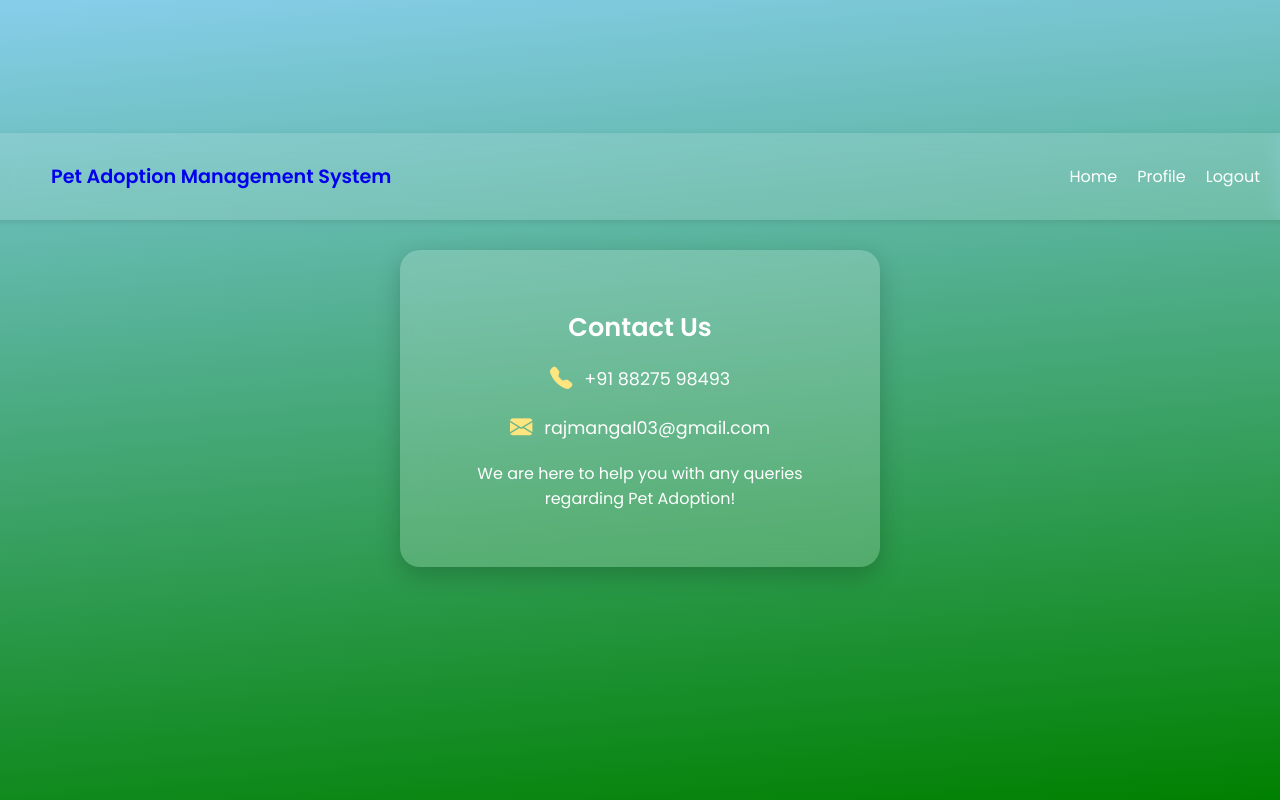
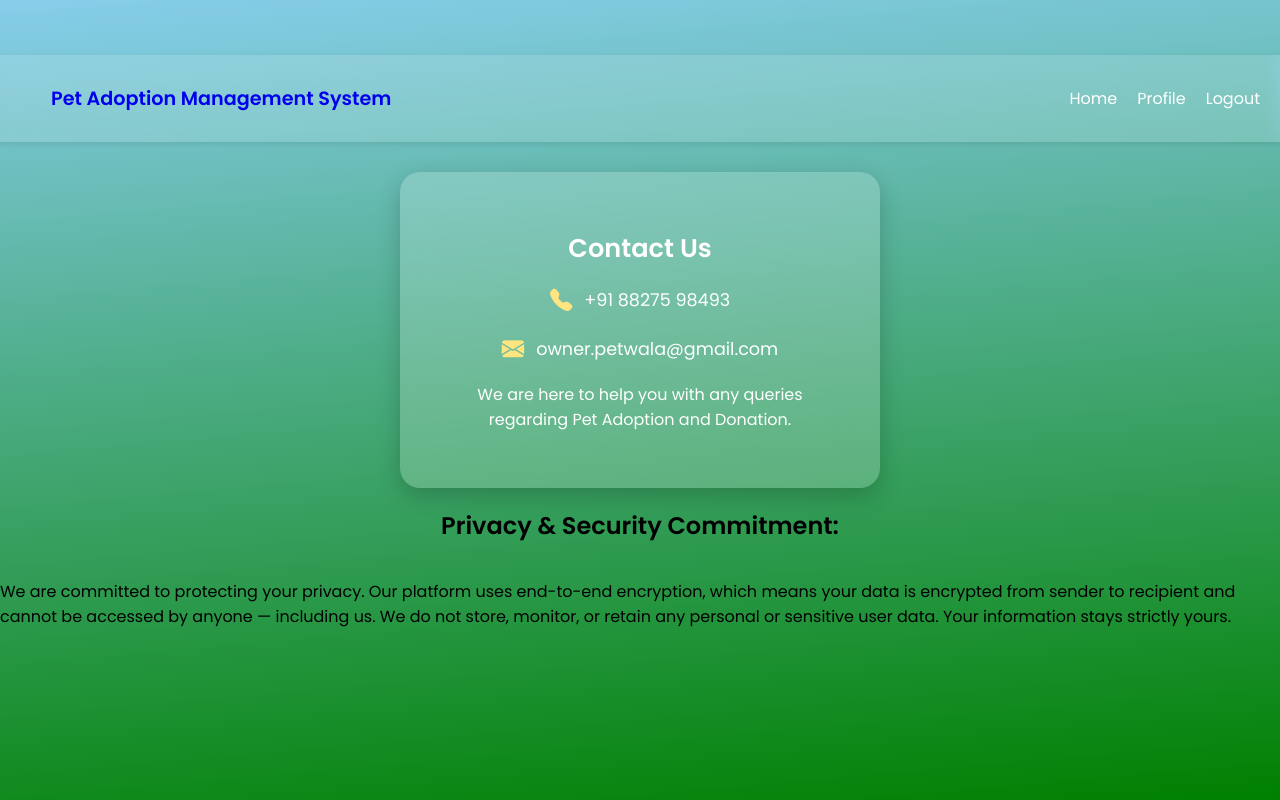
Before and after one commit to mangalji/Pet-Adoption-Management-System, a Flask app: page /support in a window 1280 px wide. Run offline with Flask 3, Linux system fonts and the light colour scheme; some libraries are stand-ins or nearby versions.

Commit message:
some changes

```diff
--- a/app.py
+++ b/app.py
@@ -845,11 +845,6 @@ def adopter_profile(adopterid):
 
 	return render_template('other_person_profile.html',username=user_data['name'],city=user_data['city'],donated_pets=donated_pets,adopted_pets=adopted_pets)
 
-# @registered.connect_via(app)
-# def after_registered(sender, user_data, **extra):
-# 	print(f"user registered: {user_data['username']} at {user_data['created_at']}! successfully")
-# 	flash(f"user registered: {user_data['username']} at {user_data['created_at']}! successfully","success")
-
 # this is a signal for creating the call request
 @call_request_created.connect_via(app)
 def on_call_request_created(sender,request_data,**extra):
@@ -907,5 +902,4 @@ def after_pet_donated(sender,transaction_data,**extra):
 
 # this is our main function of the project
 if __name__ == "__main__":
-
 	app.run(debug=True)
--- a/templates/customer_support.html
+++ b/templates/customer_support.html
@@ -1,16 +1,22 @@
-<!DOCTYPE html>
+<!doctype html>
 <html lang="en">
   <head>
-  <meta charset="UTF-8">
-  <meta name="viewport" content="width=device-width, initial-scale=1.0">
+    <meta charset="UTF-8" />
+    <meta name="viewport" content="width=device-width, initial-scale=1.0" />
     <title>Customer Support</title>
-  <link href="https://fonts.googleapis.com/css2?family=Poppins:wght@400;600&display=swap" rel="stylesheet">
-  <link href="https://cdn.jsdelivr.net/npm/bootstrap-icons/font/bootstrap-icons.css" rel="stylesheet">
+    <link
+      href="https://fonts.googleapis.com/css2?family=Poppins:wght@400;600&display=swap"
+      rel="stylesheet"
+    />
+    <link
+      href="https://cdn.jsdelivr.net/npm/bootstrap-icons/font/bootstrap-icons.css"
+      rel="stylesheet"
+    />
 
     <style>
       body {
         margin: 0;
-      font-family: 'Poppins', sans-serif;
+        font-family: "Poppins", sans-serif;
         background: linear-gradient(175deg, skyblue, green);
         min-height: 100vh;
         display: flex;
@@ -22,9 +28,9 @@
       nav.navbar {
         margin-top: -100px;
         width: 100%;
-      background: rgba(255,255,255,0.15);
+        background: rgba(255, 255, 255, 0.15);
         backdrop-filter: blur(10px);
-      box-shadow: 0 2px 6px rgba(0,0,0,0.1);
+        box-shadow: 0 2px 6px rgba(0, 0, 0, 0.1);
         padding: 15px 30px;
         display: flex;
         justify-content: space-between;
@@ -63,7 +69,7 @@
         backdrop-filter: blur(15px);
         padding: 40px;
         border-radius: 20px;
-      box-shadow: 0 8px 24px rgba(0,0,0,0.2);
+        box-shadow: 0 8px 24px rgba(0, 0, 0, 0.2);
         text-align: center;
         color: #fff;
         max-width: 400px;
@@ -101,14 +107,21 @@
     </style>
   </head>
   <body>
-
     <!-- Navbar -->
     <nav class="navbar">
-    <div class="navbar-logo"><a href="{{ url_for('dashboard') }}"style="text-decoration: none;"> Pet Adoption Management System</a></div>
+      <div class="navbar-logo">
+        <a href="{{ url_for('dashboard') }}" style="text-decoration: none">
+          Pet Adoption Management System</a
+        >
+      </div>
       <ul class="navbar-items">
         <li><a href="{{url_for('dashboard')}}" class="navbar-item">Home</a></li>
-      <li><a href="{{url_for('profile')}}" class="navbar-item">Profile</a></li>
-      <li><a href="{{ url_for('logout') }}" class="navbar-item">Logout</a></li>
+        <li>
+          <a href="{{url_for('profile')}}" class="navbar-item">Profile</a>
+        </li>
+        <li>
+          <a href="{{ url_for('logout') }}" class="navbar-item">Logout</a>
+        </li>
       </ul>
     </nav>
 
@@ -124,13 +137,26 @@
       <div class="contact-info">
         <i class="bi bi-envelope-fill"></i>
 
-    <a href="https://mail.google.com/mail/u/1/?view=cm&fs=1&to=rajmangal03@gmail.com&tf=1
-      ">rajmangal03@gmail.com</a>
-
+        <a
+          href="https://mail.google.com/mail/u/1/?view=cm&fs=1&to=rajmangal03@gmail.com&tf=1
+      "
+          >owner.petwala@gmail.com</a
+        >
       </div>
 
-    <p>We are here to help you with any queries regarding Pet Adoption!</p>
+      <p>
+        We are here to help you with any queries regarding Pet Adoption and
+        Donation.
+      </p>
     </div>
 
+    <h2>Privacy & Security Commitment:</h2>
+    <p>
+      We are committed to protecting your privacy. Our platform uses end-to-end
+      encryption, which means your data is encrypted from sender to recipient
+      and cannot be accessed by anyone — including us. We do not store, monitor,
+      or retain any personal or sensitive user data. Your information stays
+      strictly yours.
+    </p>
   </body>
 </html>
```
Lines whose indentation alone changed are shown as unchanged.
